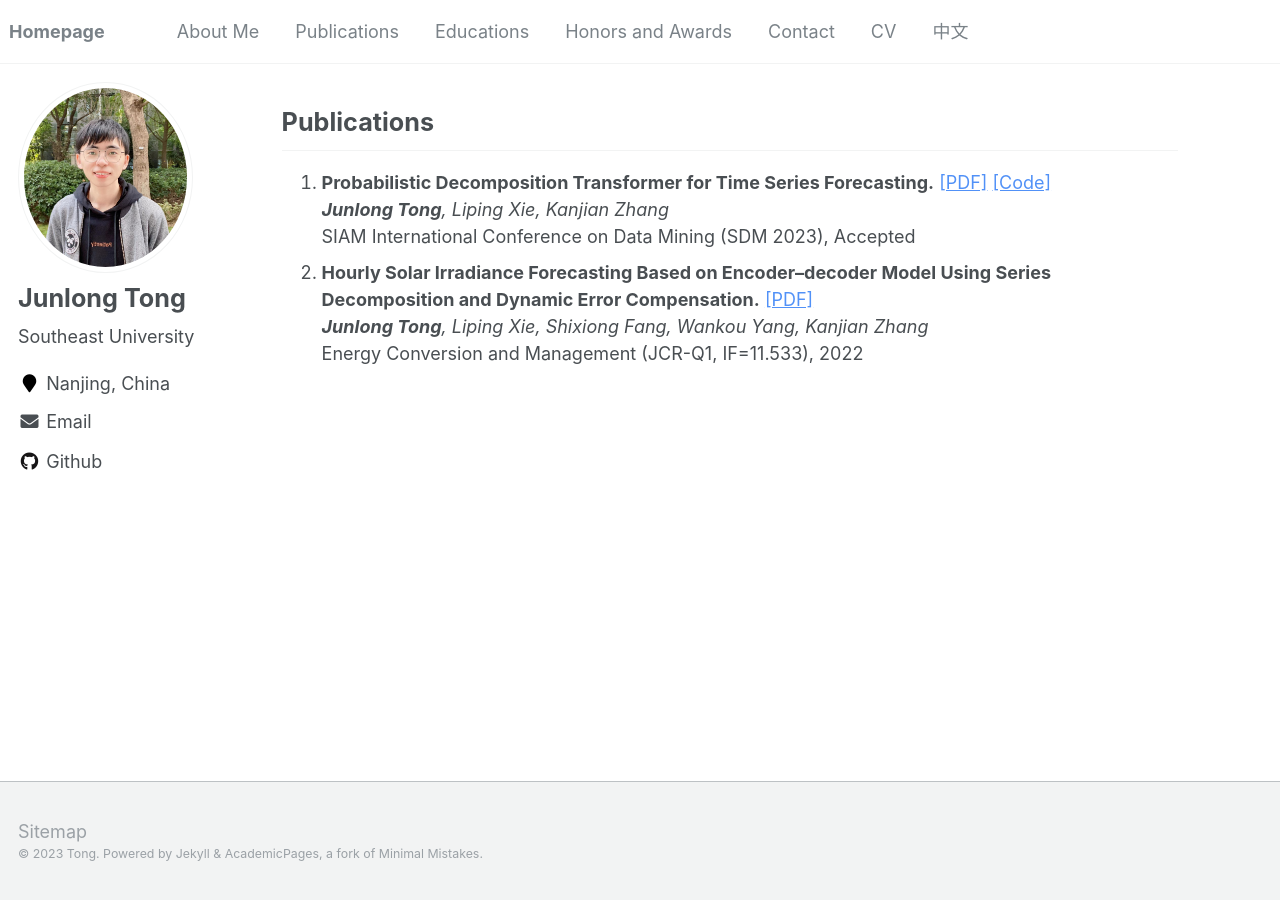
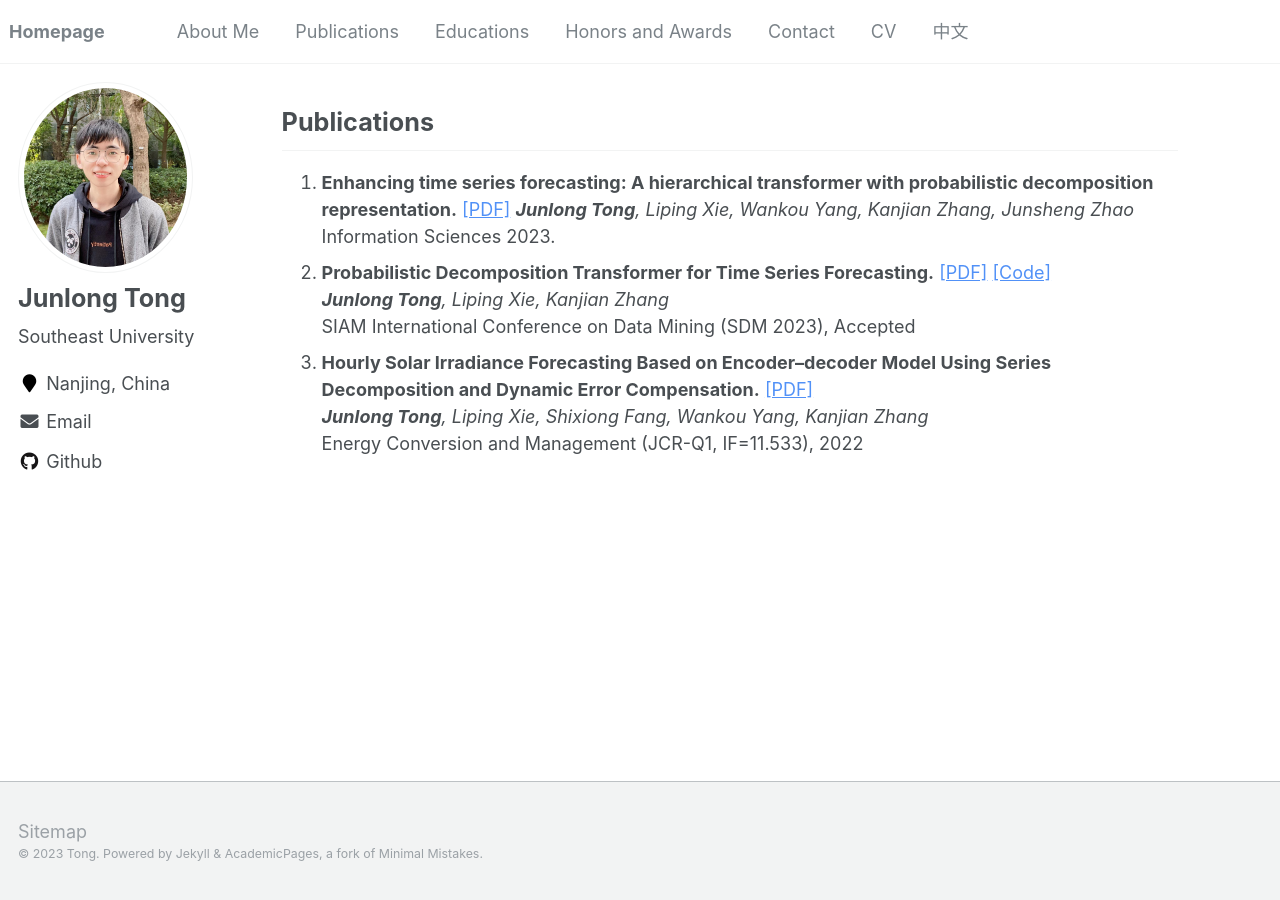
Before and after one commit to JL-tong/JL-tong.github.io, a Jekyll site: the page built from _pages/include/Publications.md, in a window 1280 px wide. Built offline with Jekyll 4.4.1, drawn with Linux system fonts in a browser that asks for light colours; our own code applies the rules of GitHub Pages for plain Markdown files; comment, search, counter and statistics services are not loaded.

Commit message:
Update Publications.md

```diff
--- a/_pages/include/Publications.md
+++ b/_pages/include/Publications.md
@@ -1,6 +1,13 @@
 # Publications
 <ol>
-  <li><b>Probabilistic Decomposition Transformer for Time Series Forecasting.</b>
+  <li><b>Enhancing time series forecasting: A hierarchical transformer with probabilistic decomposition representation.</b>
+  <a href="https://doi.org/10.1016/j.ins.2023.119410" target="_blank" rel="noopener noreferrer">[PDF]</a>
+<!--   <a href="https://github.com/JL-tong/PDTrans" target="_blank" rel="noopener noreferrer">[Code]</a><br>  -->
+	  <i><b>Junlong Tong</b>, Liping Xie, Wankou Yang, Kanjian Zhang, Junsheng Zhao<br></i>
+      Information Sciences 2023.<br>
+    </li>
+
+<li><b>Probabilistic Decomposition Transformer for Time Series Forecasting.</b>
   <a href="https://arxiv.org/pdf/2210.17393.pdf" target="_blank" rel="noopener noreferrer">[PDF]</a>
   <a href="https://github.com/JL-tong/PDTrans" target="_blank" rel="noopener noreferrer">[Code]</a><br>
 	  <i><b>Junlong Tong</b>, Liping Xie, Kanjian Zhang<br></i>
```
